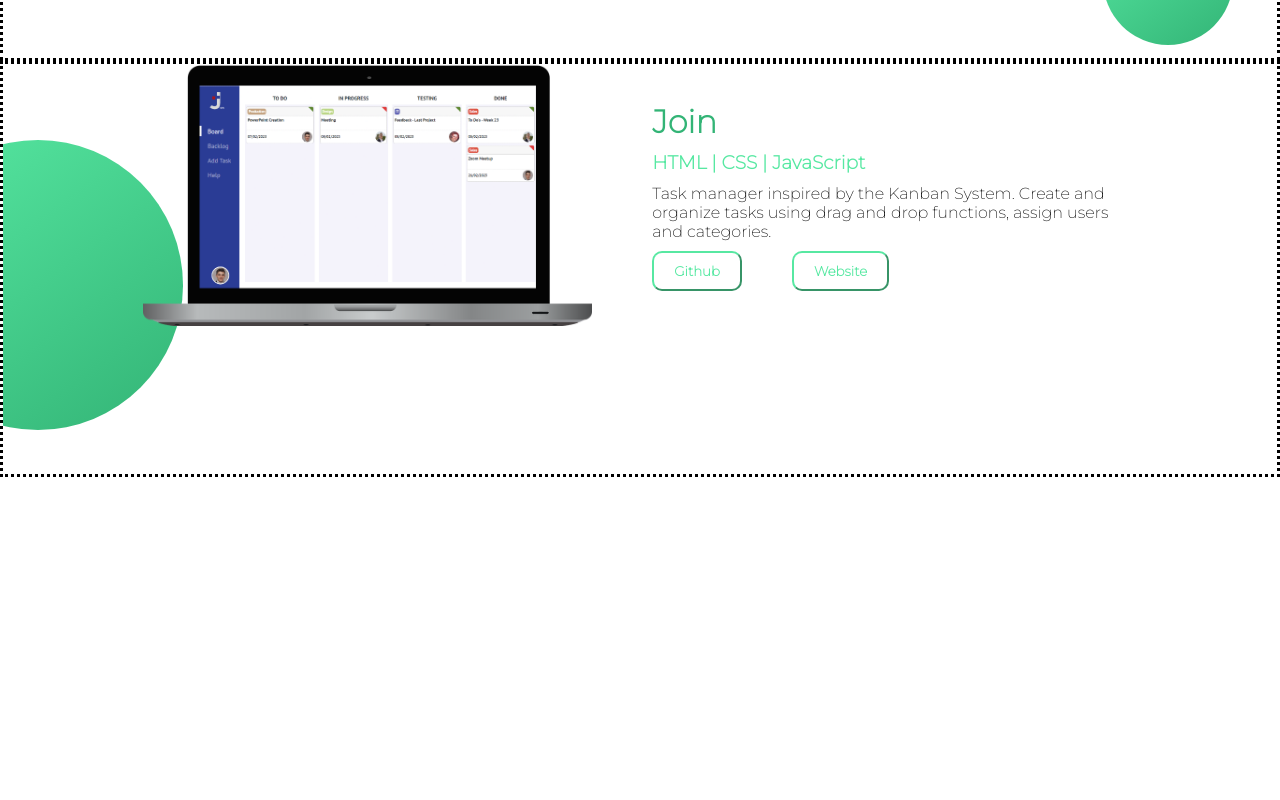
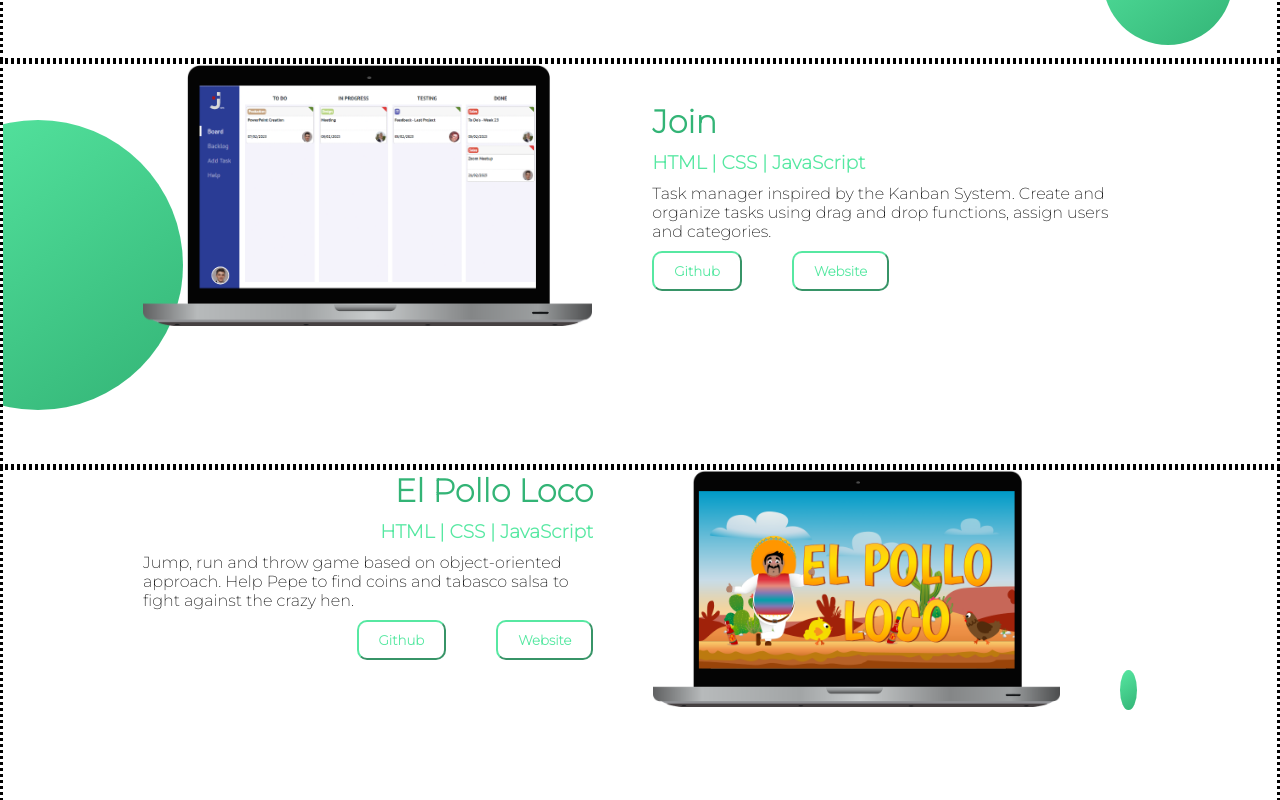
Before and after one commit to Ronin95/portfolio, an Angular app: page / in a window 1280 px wide. Shown: the part 2000-2800 px from the top of the page. Before the commit the page ends 2477 px from the top, so only its background shows below. Built offline with nearby package versions, Linux system fonts and the light colour scheme.

Commit message:
projects section done

```diff
--- a/src/app/projects/projects.component.html
+++ b/src/app/projects/projects.component.html
@@ -16,11 +16,11 @@
             <div class="join-img">
                 <img src="../../assets/img/otherImgs/Join.png" alt="join-task-manager">
             </div>
-            <div class="join-info">
+            <div class="project-info">
                 <h1 style="color: var(--color2)">Join</h1>
                 <h3 style="color: var(--color1)">HTML | CSS | JavaScript</h3>
                 <p>Task manager inspired by the Kanban System. Create and organize tasks using drag and drop functions, assign users and categories.</p>
-                <div class="join-buttons">
+                <div class="project-buttons">
                     <button>Github</button>
                     <button>Website</button>
                 </div>
@@ -28,4 +28,22 @@
         </div>
         <figure class="circle3"></figure>
     </div>
+    <div class="bstyle section3">
+        <div class="el-pollo-loco">
+            <div class="project-info el-pollo-loco-info">
+                <h1 style="color: var(--color2)">El Pollo Loco</h1>
+                <h3 style="color: var(--color1)"> HTML | CSS | JavaScript</h3>
+                <p>Jump, run and throw game based on object-oriented approach. Help Pepe to find coins and tabasco salsa to fight against the crazy hen.</p>
+                <div class="project-buttons">
+                    <button>Github</button>
+                    <button>Website</button>
+                </div>
+                <figure class="circle4"></figure>
+            </div>
+            <div class="el-pollo-loco-img">
+                <img src="../../assets/img/otherImgs/ElPolloLoco.png" alt="el-pollo-loco">
+            </div>
+            <figure class="circle5"></figure>
+        </div>
+    </div>
 </div>
--- a/src/app/projects/projects.component.scss
+++ b/src/app/projects/projects.component.scss
@@ -7,7 +7,11 @@
 }
 
 .section2 {
-    height: 410px;
+    height: 400px;
+}
+
+.section3 {
+    height: 600px;
 }
 
 .work-text {
@@ -56,22 +60,20 @@
     max-height:100%;
 }
 
-.join-info {
+.project-info {
     display: flex;
     flex-direction: column;
     gap: 10px;
 }
 
-.join-buttons {
+.project-buttons {
     display: flex;
     flex-direction: row;
-    justify-content: flex-start;
     align-items: center;
     gap: 50px;
-
 }
 
-.join-buttons button {
+.project-buttons button {
     padding-top: 10px;
     padding-bottom: 10px;
     padding-right: 20px;
@@ -92,5 +94,43 @@
     width: 290px;
     position: relative;
     right: 110px;
-    bottom: 190px;
+    bottom: 210px;
 }
+
+.el-pollo-loco {
+    display: flex;
+    justify-content: space-around;
+    align-items: center;
+    gap: 60px;
+    padding-right: 140px;
+    padding-left: 140px;
+}
+
+.el-pollo-loco-info {
+    align-items: flex-end;
+}
+
+.el-pollo-loco-img img {
+    max-width:100%;
+    max-height:100%;
+}
+
+.circle4 {
+    z-index: -1;
+    background: linear-gradient(0.40turn, var(--color1), var(--color2));
+    border-radius: 50%;
+    height: 40px;
+    width: 40px;
+    position: relative;
+    right: 480px;
+}
+
+.circle5 {
+    z-index: -1;
+    background: linear-gradient(0.40turn, var(--color1), var(--color2));
+    border-radius: 50%;
+    height: 40px;
+    width: 40px;
+    position: relative;
+    top: 100px;
+}
```
